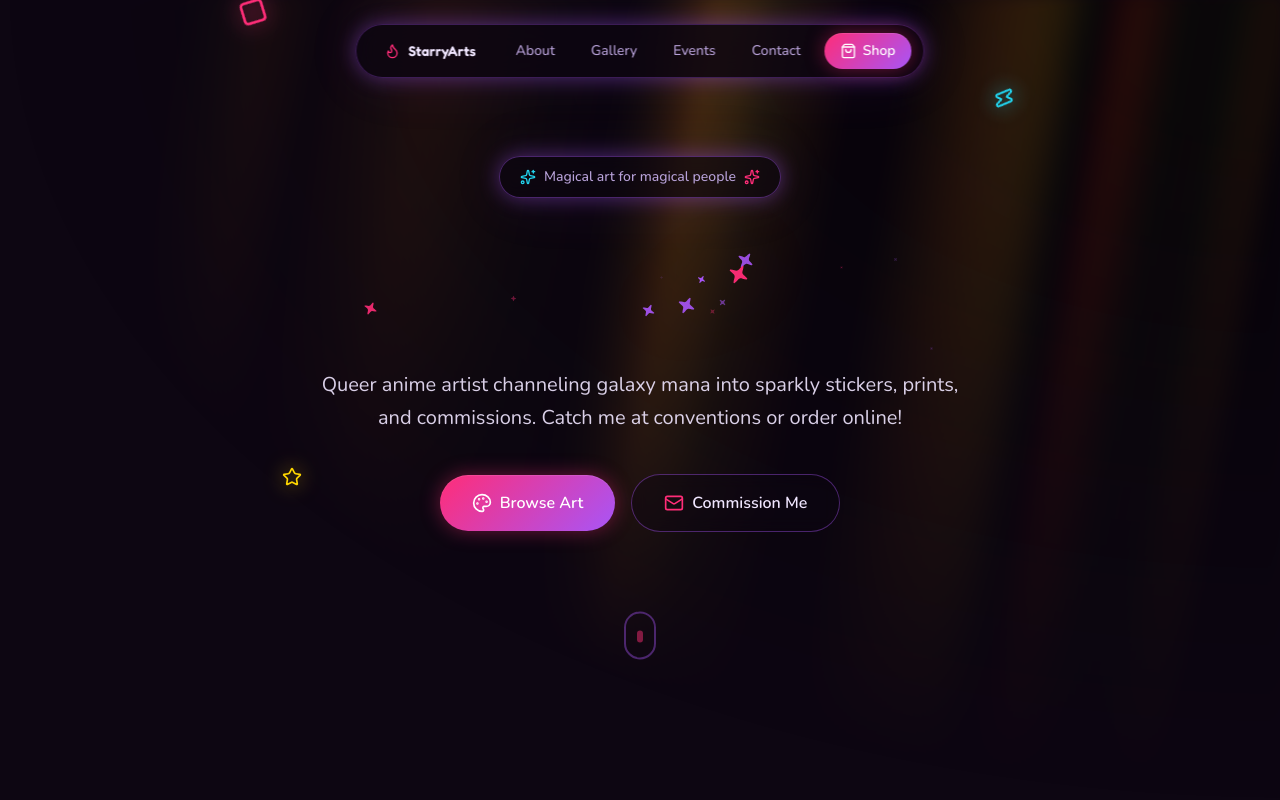
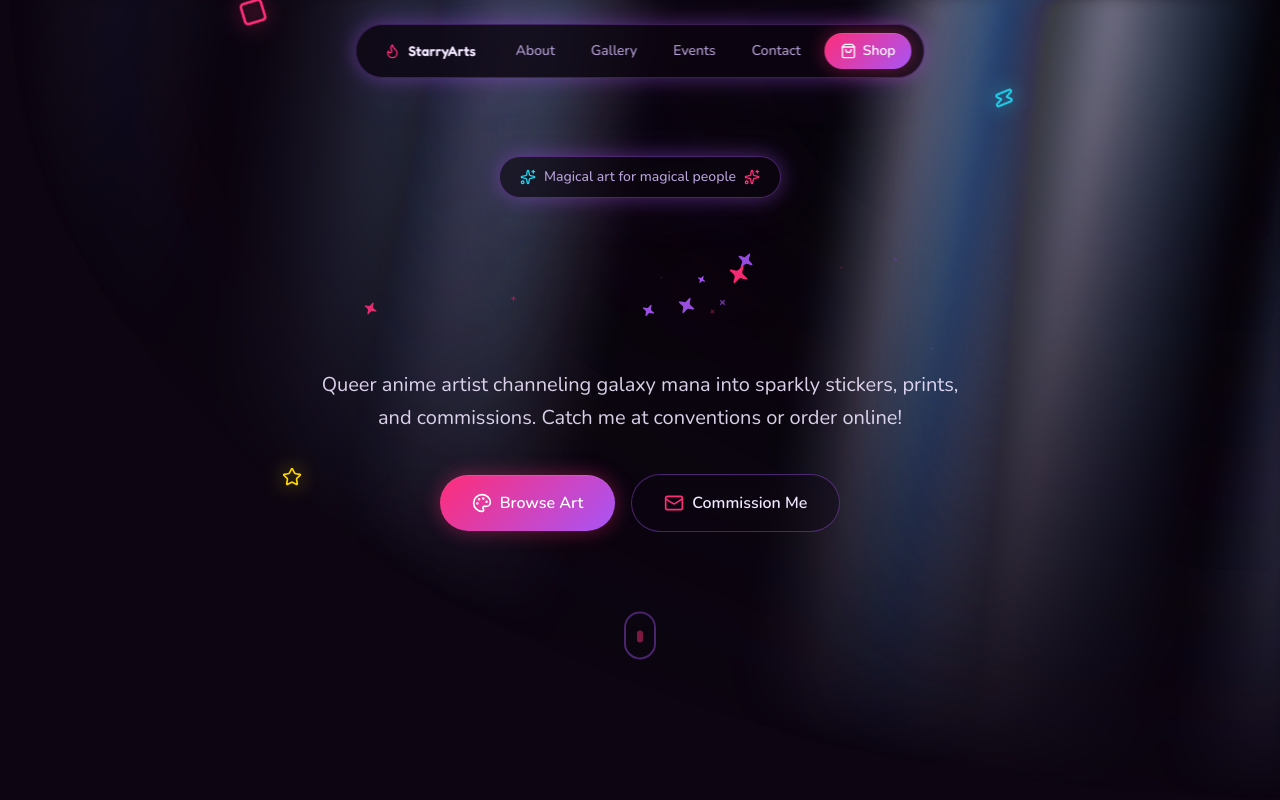
Before and after one commit to Milosaur777/anime-artist-portfolio, a Next.js app: page / in a window 1280 px wide. Shown: the top 800 px of the page. Built offline with nearby package versions, Linux system fonts and the light colour scheme.

Commit message:
fix: simplify AuroraBackground for reliable animation

```diff
--- a/src/components/ui/aurora-background.tsx
+++ b/src/components/ui/aurora-background.tsx
@@ -22,28 +22,44 @@ export const AuroraBackground = ({
       )}
       {...props}
     >
+      {/* Base aurora layer */}
       <div className="absolute inset-0 overflow-hidden pointer-events-none">
         <div
           className={cn(
-            `
-            [--white-gradient:repeating-linear-gradient(100deg,var(--white)_0%,var(--white)_7%,var(--transparent)_10%,var(--transparent)_12%,var(--white)_16%)]
-            [--dark-gradient:repeating-linear-gradient(100deg,var(--black)_0%,var(--black)_7%,var(--transparent)_10%,var(--transparent)_12%,var(--black)_16%)]
-            [--aurora:repeating-linear-gradient(100deg,var(--blue-500)_10%,var(--indigo-300)_15%,var(--blue-300)_20%,var(--violet-200)_25%,var(--blue-400)_30%)]
-            [background-image:var(--white-gradient),var(--aurora)]
-            dark:[background-image:var(--dark-gradient),var(--aurora)]
-            [background-size:300%,_200%]
-            [background-position:50%_50%,50%_50%]
-            blur-[10px] dark:invert-0
-            after:content-[""] after:absolute after:inset-0 after:[background-image:var(--white-gradient),var(--aurora)]
-            after:dark:[background-image:var(--dark-gradient),var(--aurora)]
-            after:[background-size:200%,_100%]
-            after:animate-aurora after:[background-attachment:fixed] after:mix-blend-difference
-            absolute -inset-[10px] opacity-50 will-change-transform`,
-            showRadialGradient &&
-              `[mask-image:radial-gradient(ellipse_at_100%_0%,black_10%,var(--transparent)_70%)]`
+            "absolute -inset-[10px] opacity-50 will-change-transform",
+            "blur-[10px]",
+            showRadialGradient && "[mask-image:radial-gradient(ellipse_at_100%_0%,black_10%,transparent_70%)]"
           )}
+          style={{
+            backgroundImage: `
+              repeating-linear-gradient(100deg, #0D0612 0%, #0D0612 7%, transparent 10%, transparent 12%, #0D0612 16%),
+              repeating-linear-gradient(100deg, #3b82f6 10%, #a5b4fc 15%, #93c5fd 20%, #ddd6fe 25%, #60a5fa 30%)
+            `,
+            backgroundSize: "300%, 200%",
+            backgroundPosition: "50% 50%, 50% 50%",
+          }}
+        />
+
+        {/* Animated aurora overlay */}
+        <div
+          className={cn(
+            "absolute -inset-[10px] opacity-50 will-change-transform animate-aurora",
+            "blur-[10px] mix-blend-difference",
+            showRadialGradient && "[mask-image:radial-gradient(ellipse_at_100%_0%,black_10%,transparent_70%)]"
+          )}
+          style={{
+            backgroundImage: `
+              repeating-linear-gradient(100deg, #0D0612 0%, #0D0612 7%, transparent 10%, transparent 12%, #0D0612 16%),
+              repeating-linear-gradient(100deg, #3b82f6 10%, #a5b4fc 15%, #93c5fd 20%, #ddd6fe 25%, #60a5fa 30%)
+            `,
+            backgroundSize: "200%, 100%",
+            backgroundPosition: "50% 50%, 50% 50%",
+            backgroundAttachment: "fixed",
+          }}
         />
       </div>
+
+      {/* Content */}
       <div className="relative z-10 w-full">
         {children}
       </div>
```
